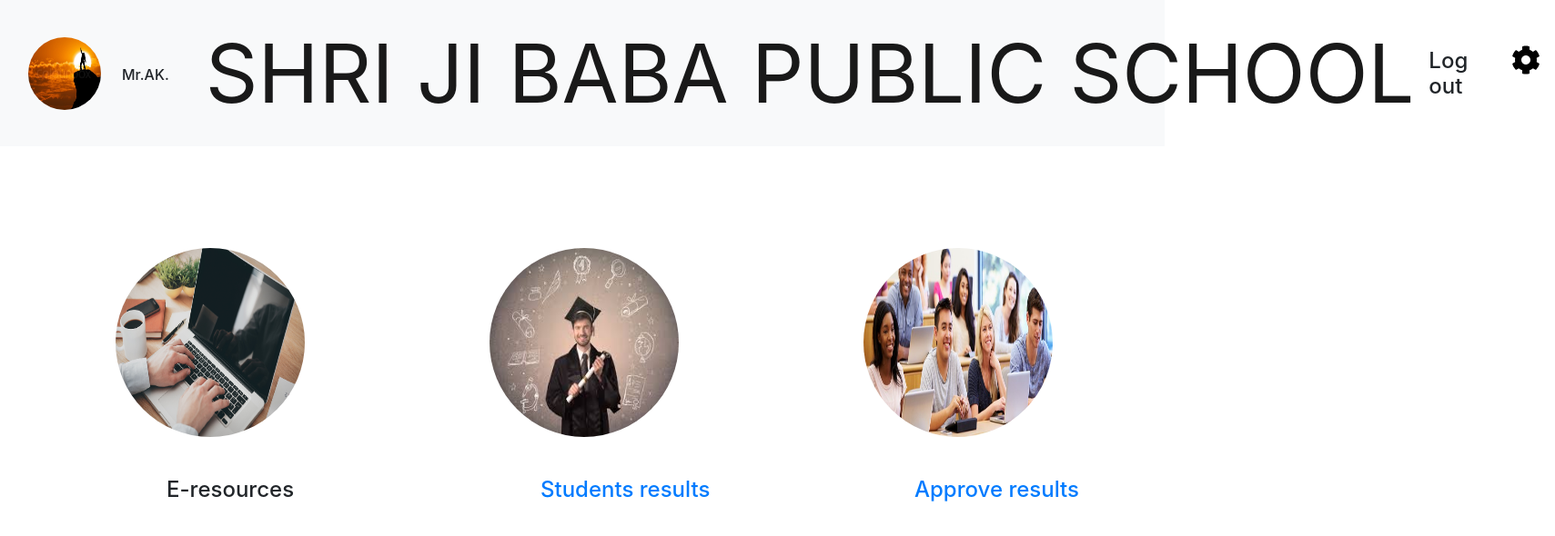
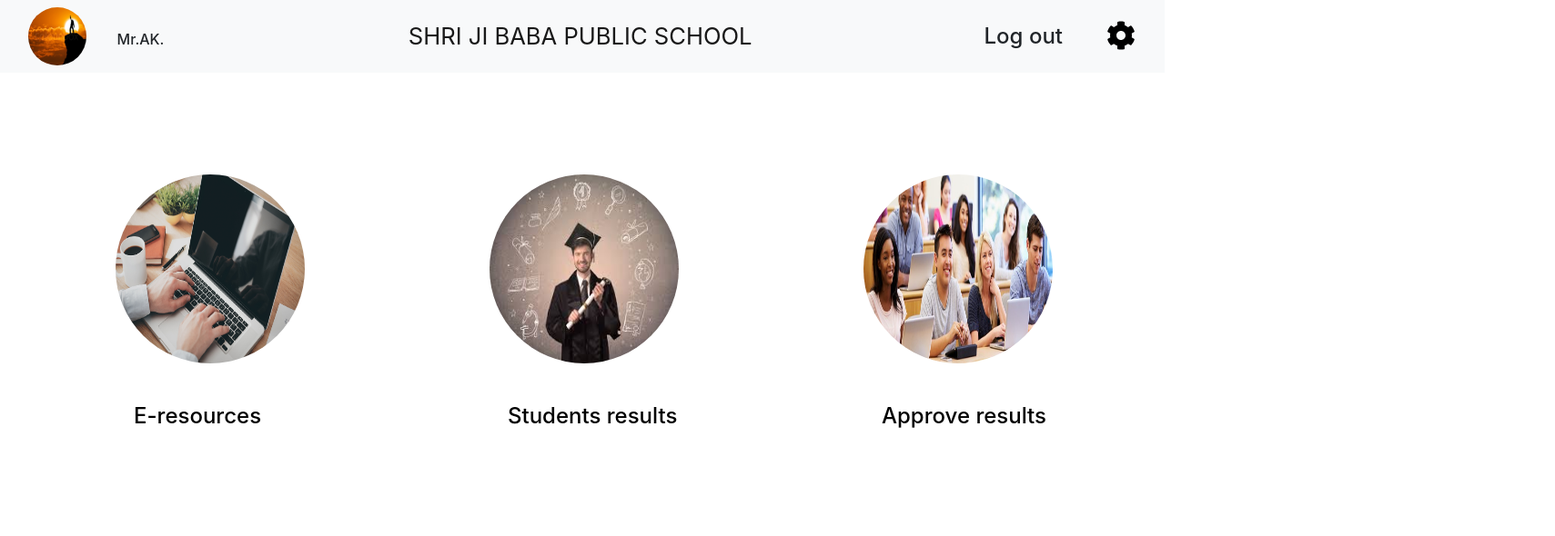
Before and after one commit to marwen22462/dashbord-components, a React (Create React App) app: page / in a window 1280 px wide. Shown: the top 590 px of the page at 91% size, 1709 px wide, since content can reach past the window. Built offline with nearby package versions, Linux system fonts and the light colour scheme.

Commit message:
fix the navigation component

```diff
--- a/src/App.css
+++ b/src/App.css
@@ -26,15 +26,15 @@
   border-radius: 50%;
 }
 .profile-picture {
-  width: 5rem;
-  height: 5rem;
+  width: 4rem;
+  height: 4rem;
 }
 .profile {
   display: flex;
   justify-content: flex-start;
 }
 .profile h6 {
-  padding-top: 2em;
+  padding-top: 1.6em;
   margin-left: 3em;
 }
 /*Drop down icon*/
@@ -85,13 +85,15 @@
 }
 .card-title {
   padding-top: 1em;
-  padding-left: 1.5em;
   font-size: 1.5em!important;
+  text-decoration: none;
+  color: black;
+}
+.card-title:hover {
   text-decoration: none;
 }
 .card:hover {
   text-decoration: none;
-  /* color: rgb(123, 121, 255); */
 }
 .card{
   border:none!important;
@@ -144,19 +146,18 @@ margin-right: 7em;
   background-color: #9583c7!important;
   border-color: #9583c7!important;
 }
-/* .navbar{
+
+.nav-title{
+  display: flex!important;
+  justify-content: center!important;
+  font-size: 1.6em;
+}
+.second-nav{
   display: flex;
   justify-content: center;
-} */
-.second-nav{
-  display: flex!important;
-  justify-content: center!important;
-  font-size: 90px!important;
+  padding: 0.9em 0em;
 }
-.second-nav span{
 
-  font-size: 0.37em;
-}
 /* this is the approval result component css */
 .search-btn{
   background-color: #9583c7!important;
--- a/src/components/ApprovalResult.js
+++ b/src/components/ApprovalResult.js
@@ -1,15 +1,14 @@
 import React from 'react'
-import {Form, Navbar, Button, Table} from 'react-bootstrap'
+import {Form,  Button, Table} from 'react-bootstrap'
 import { FontAwesomeIcon } from "@fortawesome/react-fontawesome";
 import {faTrash, faEye} from '@fortawesome/free-solid-svg-icons'
+import Navigation from './Navigation'
 
 const ApprovalResult = ({tableData}) => {
     return (
 
         <div className="home">
-            <Navbar bg="light" className="second-nav">
-    <Navbar.Brand >SHRI JI BABA PUBLIC SCHOOL</Navbar.Brand>
-    </Navbar>
+            <Navigation />
     <div className='pageBodyResult'>
 
     <h4>Approve result</h4>
--- a/src/components/Home.js
+++ b/src/components/Home.js
@@ -1,71 +1,44 @@
-import React from 'react'
-import {Container, Col, Image, Navbar, Card} from 'react-bootstrap'
-import { FontAwesomeIcon } from "@fortawesome/react-fontawesome";
-import {faCog,faEnvelope,faInfoCircle, faComment, faUserCircle, faFingerprint,} from '@fortawesome/free-solid-svg-icons'
-import {Link} from 'react-router-dom'
+import React from "react";
+import { Container, Image, Card } from "react-bootstrap";
+import { Link } from "react-router-dom";
 
-import profilePhoto from '../assets/profile-picture.jpg'
-import photo1 from '../assets/photo1.jpg'
-import photo2 from '../assets/photo2.jpg'
-import photo3 from '../assets/photo3.png'
+import Navigation from "./Navigation";
+import photo1 from "../assets/photo1.jpg";
+import photo2 from "../assets/photo2.jpg";
+import photo3 from "../assets/photo3.png";
 const Home = () => {
   return (
     <div className="home">
-            <Navbar bg="light" >
-    <div className='profile'>
-<Col xs={6} md={4}>
-      <Image className='profile-picture' src={profilePhoto} roundedCircle />
-    </Col>
-      <h6>Mr.AK.</h6>
-      </div>
-    <Navbar.Brand className="second-nav">SHRI JI BABA PUBLIC SCHOOL</Navbar.Brand>
-<div className="userNav">
-    <span className="logOutSection"><h4>Log out</h4>
-    <span className="svgLogOut dropdown">
-      <span className="dropIcon">
-    <FontAwesomeIcon icon={faCog} className="mr-3" />
-    </span>
-    <div className="dropdown-content">
-    <a className="dropDownTitle">Setting</a>
-    <a href="#"><FontAwesomeIcon icon={faEnvelope} className="mr-3" /> Contact us</a>
-    <a href="#"><FontAwesomeIcon icon={faComment} className="mr-3" />Feedback</a>
-    <a href="#"><FontAwesomeIcon icon={faUserCircle} className="mr-3" />Log out</a>
-    <a href="#"><FontAwesomeIcon icon={faFingerprint} className="mr-3" />Change password</a>
-    <a href="#"><FontAwesomeIcon icon={faInfoCircle} className="mr-3" />Help</a>
-  </div>
-    </span>
-    </span>
-</div>
+      <Navigation type={"home"} />
 
-  </Navbar>
-<div className='pageBody'>
+      <div className="pageBody">
         <Container>
-<Card style={{ width: '18rem' }}>
+          <Card style={{ width: "18rem" }}>
             <Image variant="top" src={photo1} className="rounded-circle" />
             <Card.Body>
               <Card.Title>E-resources</Card.Title>
             </Card.Body>
           </Card>
+          <Card style={{ width: "18rem" }}>
             <Link to="/schoolResult">
-<Card style={{ width: '18rem' }}>
-  <Image variant="top" src={photo2} className="rounded-circle"/>
+              <Image variant="top" src={photo2} className="rounded-circle" />
+            </Link>
             <Card.Body>
               <Card.Title>Students results</Card.Title>
             </Card.Body>
           </Card>
+          <Card style={{ width: "18rem" }}>
+            <Link to="/approvalResult">
+              <Image variant="top" src={photo3} className="rounded-circle" />
             </Link>
-            <Link to="/approvalResult">
-<Card style={{ width: '18rem' }}>
-  <Image variant="top" src={photo3} className="rounded-circle" />
             <Card.Body>
               <Card.Title>Approve results</Card.Title>
             </Card.Body>
           </Card>
-</Link>
         </Container>
       </div>
     </div>
-    )
-}
+  );
+};
 
-export default Home
+export default Home;
--- /dev/null
+++ b/src/components/Navigation.js
@@ -0,0 +1,50 @@
+import React from 'react'
+import profilePhoto from '../assets/profile-picture.jpg'
+import {faCog,faEnvelope,faInfoCircle, faComment, faUserCircle, faFingerprint,} from '@fortawesome/free-solid-svg-icons'
+import { Col, Navbar, Image} from 'react-bootstrap'
+import { FontAwesomeIcon } from "@fortawesome/react-fontawesome";
+
+
+
+const Navigation = ({type}) => {
+  console.log(type)
+    return type==="home"? (
+        <div>
+            <Navbar bg="light" >
+    <div className='profile'>
+<Col xs={6} md={4}>
+      <Image className='profile-picture' src={profilePhoto} roundedCircle />
+    </Col>
+      <h6>Mr.AK.</h6>
+      </div>
+    <Navbar.Brand className="nav-title">SHRI JI BABA PUBLIC SCHOOL</Navbar.Brand>
+<div className="userNav">
+    <span className="logOutSection"><h4>Log out</h4>
+    <span className="svgLogOut dropdown">
+      <span className="dropIcon">
+    <FontAwesomeIcon icon={faCog} className="mr-3" />
+    </span>
+    <div className="dropdown-content">
+    <a className="dropDownTitle">Setting</a>
+    <a href="#"><FontAwesomeIcon icon={faEnvelope} className="mr-3" /> Contact us</a>
+    <a href="#"><FontAwesomeIcon icon={faComment} className="mr-3" />Feedback</a>
+    <a href="#"><FontAwesomeIcon icon={faUserCircle} className="mr-3" />Log out</a>
+    <a href="#"><FontAwesomeIcon icon={faFingerprint} className="mr-3" />Change password</a>
+    <a href="#"><FontAwesomeIcon icon={faInfoCircle} className="mr-3" />Help</a>
+  </div>
+    </span>
+    </span>
+</div>
+
+  </Navbar>
+        </div>
+    ):(
+      <div>
+        <Navbar bg="light"className="second-nav" >
+    <Navbar.Brand className="nav-title" >SHRI JI BABA PUBLIC SCHOOL</Navbar.Brand>
+    </Navbar>
+      </div>
+    )
+}
+
+export default Navigation
--- a/src/components/SchoolResult.js
+++ b/src/components/SchoolResult.js
@@ -1,12 +1,11 @@
 import React from 'react'
-import {Form, Navbar, Button} from 'react-bootstrap'
+import {Form,  Button} from 'react-bootstrap'
+import Navigation from './Navigation'
 
 const SchoolResult = () => {
     return (
         <div className="home">
-            <Navbar bg="light"className="second-nav" >
-    <Navbar.Brand >SHRI JI BABA PUBLIC SCHOOL</Navbar.Brand>
-    </Navbar>
+            <Navigation />
     <div className='pageBodyResult'>
     <Form>
     <Form.Group id="formGridCheckbox" className="first-check">
```
Also changed, not shown: src/assets/info-circle-solid.svg (deleted). Lines whose indentation alone changed are shown as unchanged.
